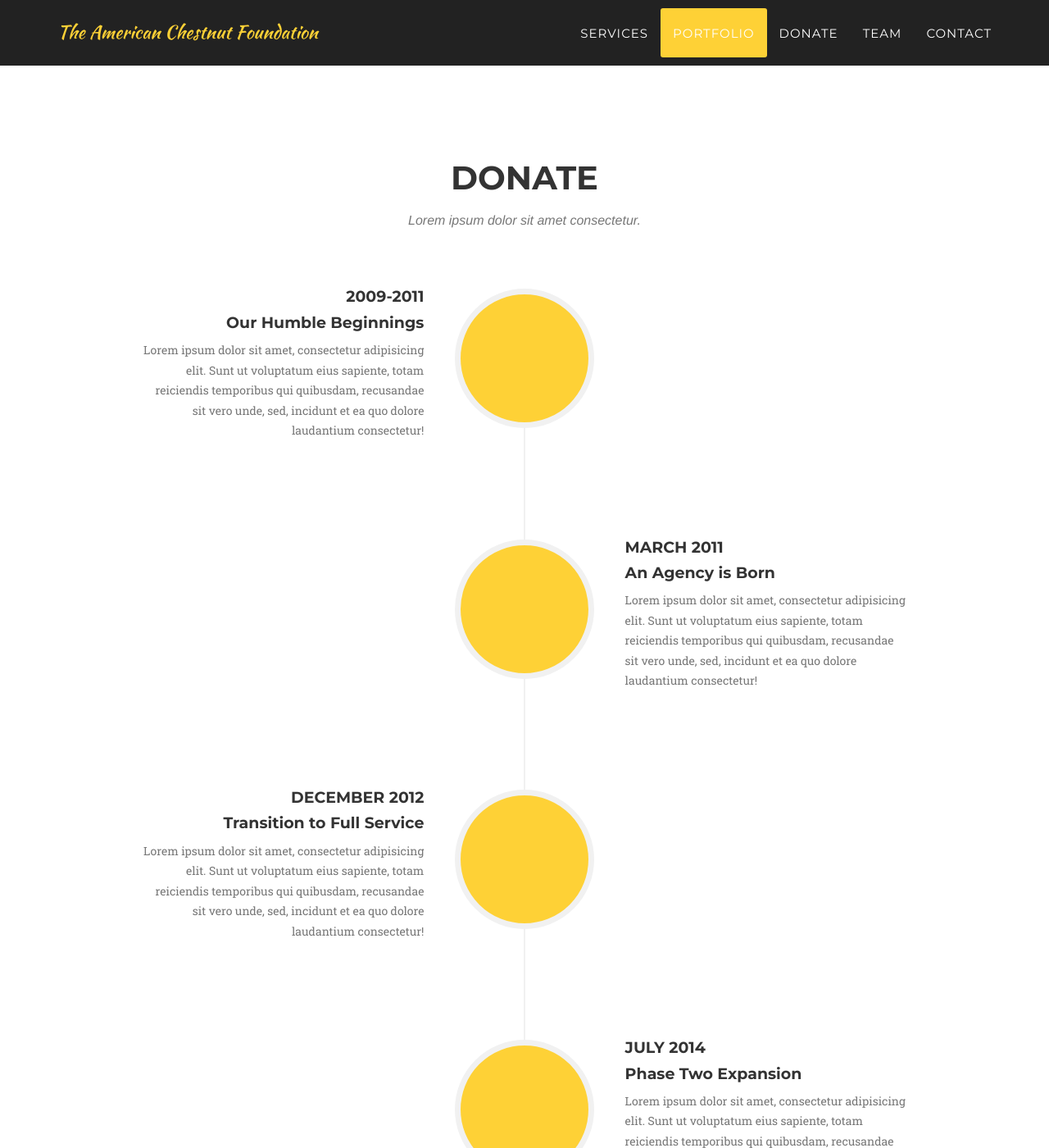
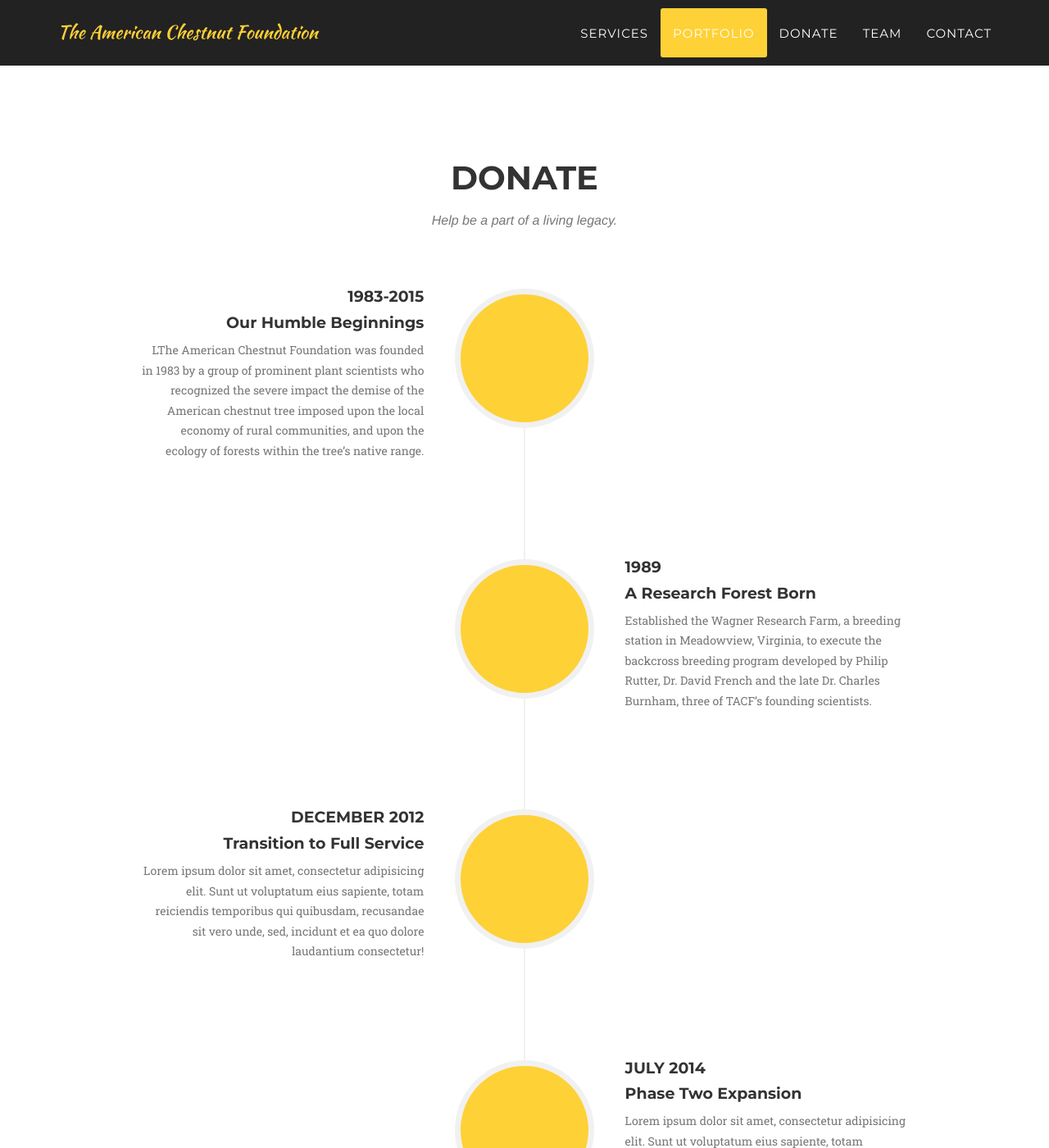
Before and after one commit to dana-phillips/american-chestnut-foundation, a Jekyll site: the page built from index.html, in a window 1280 px wide and 1400 px high, scrolled down 2834 px. Shown: the whole window at 82% size. Built offline with Jekyll 4.4.1, drawn with Linux system fonts in a browser that asks for light colours; some web fonts are replaced.

Commit message:
corrected timelines and descriptions

```diff
--- a/_includes/donate.html
+++ b/_includes/donate.html
@@ -4,7 +4,7 @@
             <div class="row">
                 <div class="col-lg-12 text-center">
                     <h2 class="section-heading">Donate</h2>
-                    <h3 class="section-subheading text-muted">Lorem ipsum dolor sit amet consectetur.</h3>
+                    <h3 class="section-subheading text-muted">Help be a part of a living legacy.</h3>
                 </div>
             </div>
             <div class="row">
@@ -16,11 +16,11 @@
                             </div>
                             <div class="timeline-panel">
                                 <div class="timeline-heading">
-                                    <h4>2009-2011</h4>
+                                    <h4>1983-2015</h4>
                                     <h4 class="subheading">Our Humble Beginnings</h4>
                                 </div>
                                 <div class="timeline-body">
-                                    <p class="text-muted">Lorem ipsum dolor sit amet, consectetur adipisicing elit. Sunt ut voluptatum eius sapiente, totam reiciendis temporibus qui quibusdam, recusandae sit vero unde, sed, incidunt et ea quo dolore laudantium consectetur!</p>
+                                    <p class="text-muted">LThe American Chestnut Foundation was founded in 1983 by a group of prominent plant scientists who recognized the severe impact the demise of the American chestnut tree imposed upon the local economy of rural communities, and upon the ecology of forests within the tree’s native range. </p>
                                 </div>
                             </div>
                         </li>
@@ -30,11 +30,11 @@
                             </div>
                             <div class="timeline-panel">
                                 <div class="timeline-heading">
-                                    <h4>March 2011</h4>
-                                    <h4 class="subheading">An Agency is Born</h4>
+                                    <h4>1989</h4>
+                                    <h4 class="subheading">A Research Forest Born</h4>
                                 </div>
                                 <div class="timeline-body">
-                                    <p class="text-muted">Lorem ipsum dolor sit amet, consectetur adipisicing elit. Sunt ut voluptatum eius sapiente, totam reiciendis temporibus qui quibusdam, recusandae sit vero unde, sed, incidunt et ea quo dolore laudantium consectetur!</p>
+                                    <p class="text-muted">Established the Wagner Research Farm, a breeding station in Meadowview, Virginia, to execute the backcross breeding program developed by Philip Rutter, Dr. David French and the late Dr. Charles Burnham, three of TACF’s founding scientists.</p>
                                 </div>
                             </div>
                         </li>
```
